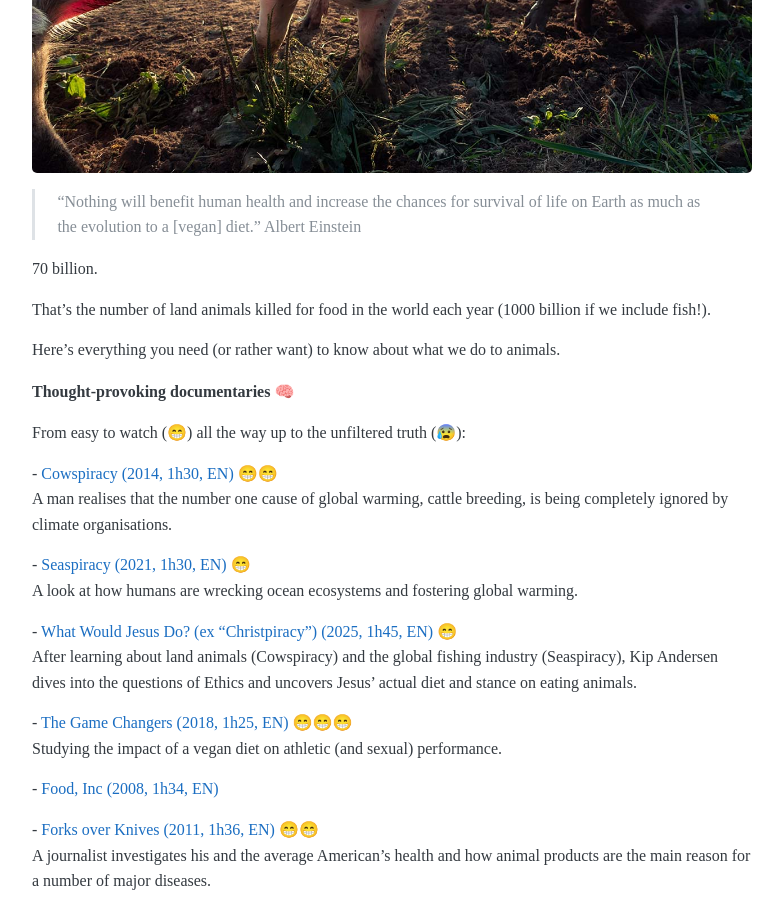
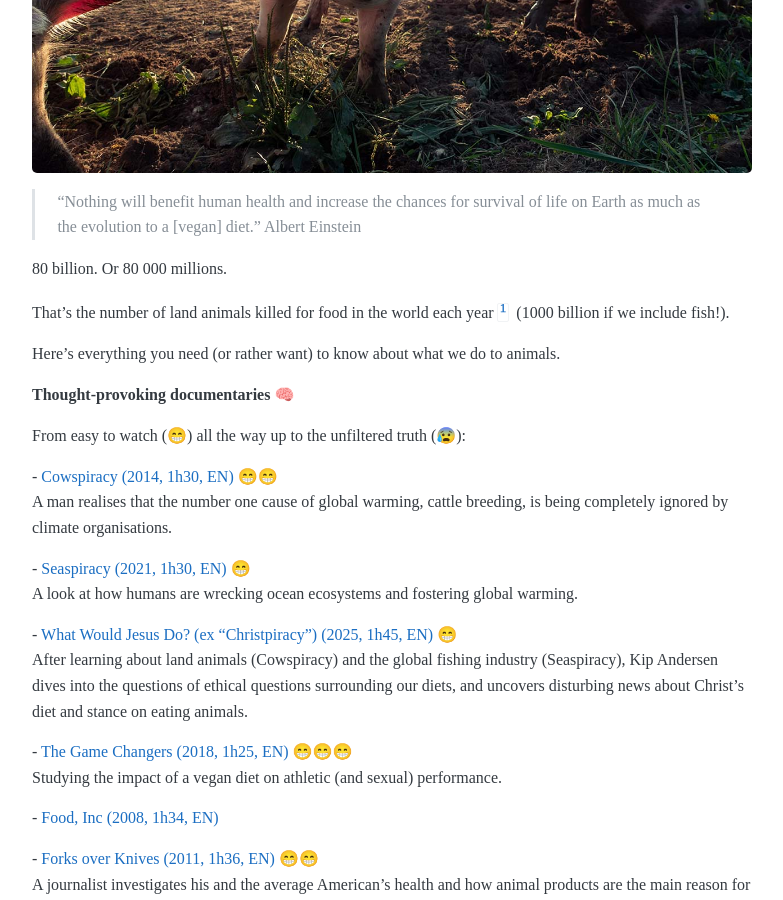
Before and after one commit to loicguichaoua/loicguichaoua.github.io, a Jekyll site: the page built from my_collections/_posts/2022-02-18-80-000-000-000.md, in a window 1280 px wide and 900 px high, scrolled down 577 px. Shown: the whole window, without its empty margins (248-1031 px from the left). Built offline with Jekyll 4.4.1, drawn with Linux system fonts in a browser that asks for light colours; nearby versions of some CDN libraries; some web fonts are replaced; library files that are not in the unit come from our copies; some of the changed text lies outside the part shown.

Commit message:
update post

```diff
--- a/my_collections/_posts/2022-02-18-70-000-000-000.md
+++ b/my_collections/_posts/2022-02-18-80-000-000-000.md
@@ -1,6 +1,6 @@
 ---
-title: 70 billion
-title_array: [70 billion]
+title: 80 billion
+title_array: [80 billion]
 layout: post
 date: 2022-02-18
 description: That's the number of land animals killed for food in the world each year (1000 billion if we include fish!). Here's everything you need (or rather want) to know about what we do to animals.
@@ -13,9 +13,9 @@ published: true
 
 > “Nothing will benefit human health and increase the chances for survival of life on Earth as much as the evolution to a \[vegan\] diet.” Albert Einstein
 
-70 billion.
+80 billion. Or 80 000 millions.
 
-That's the number of land animals killed for food in the world each year (1000 billion if we include fish!).
+That's the number of land animals killed for food in the world each year[<a href="#1dn" class="footnote" id="1up"><sup>1</sup></a>](#1dn) (1000 billion if we include fish!).
 
 Here's everything you need (or rather want) to know about what we do to animals.
 
@@ -30,7 +30,7 @@ A man realises that the number one cause of global warming, cattle breeding, is
 A look at how humans are wrecking ocean ecosystems and fostering global warming.
 
 \- [What Would Jesus Do? (ex "Christpiracy") (2025, 1h45, EN)](https://wwjdfilm.com/) 😁
-After learning about land animals (Cowspiracy) and the global fishing industry (Seaspiracy), Kip Andersen dives into the questions of Ethics and uncovers Jesus' actual diet and stance on eating animals.
+After learning about land animals (Cowspiracy) and the global fishing industry (Seaspiracy), Kip Andersen dives into the questions of ethical questions surrounding our diets, and uncovers disturbing news about Christ's diet and stance on eating animals.
 
 \- [The Game Changers (2018, 1h25, EN)](https://youtu.be/-LZnZSTes_Y) 😁😁😁
 Studying the impact of a vegan diet on athletic (and sexual) performance.
@@ -76,3 +76,9 @@ This short documentary relates the testimony of Dr. Frances Cheng, Dr Emily Trun
 ##### **Awesome newsletters 💌**
 
 \*Coming soon\*
+
+****
+
+<footnote>
+    <a href="#1up" class="footnote" id="1dn">1.</a> OurWorldInData: https://ourworldindata.org/grapher/animals-slaughtered-for-meat
+</footnote>
```
